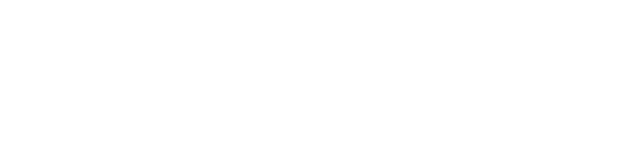
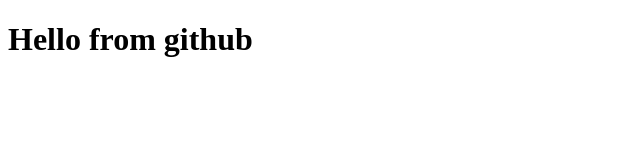
Before and after one commit to monica-tech75/hello-github, a plain HTML site: page index.html in a window 1280 px wide. Shown: the whole page, without its empty margins (0-640 px from the left). Drawn offline with Linux system fonts and the light colour scheme.

Commit message:
Start html file

```diff
--- a/index.html
+++ b/index.html
@@ -5,4 +5,7 @@
     <meta name="viewport" content="width=device-width,initial scale=1.0"/>
     <title>From Github with love</title>
   </head>
+  <body>
+    <h1>Hello from github</h1>
+  </body>
 </html>
```
